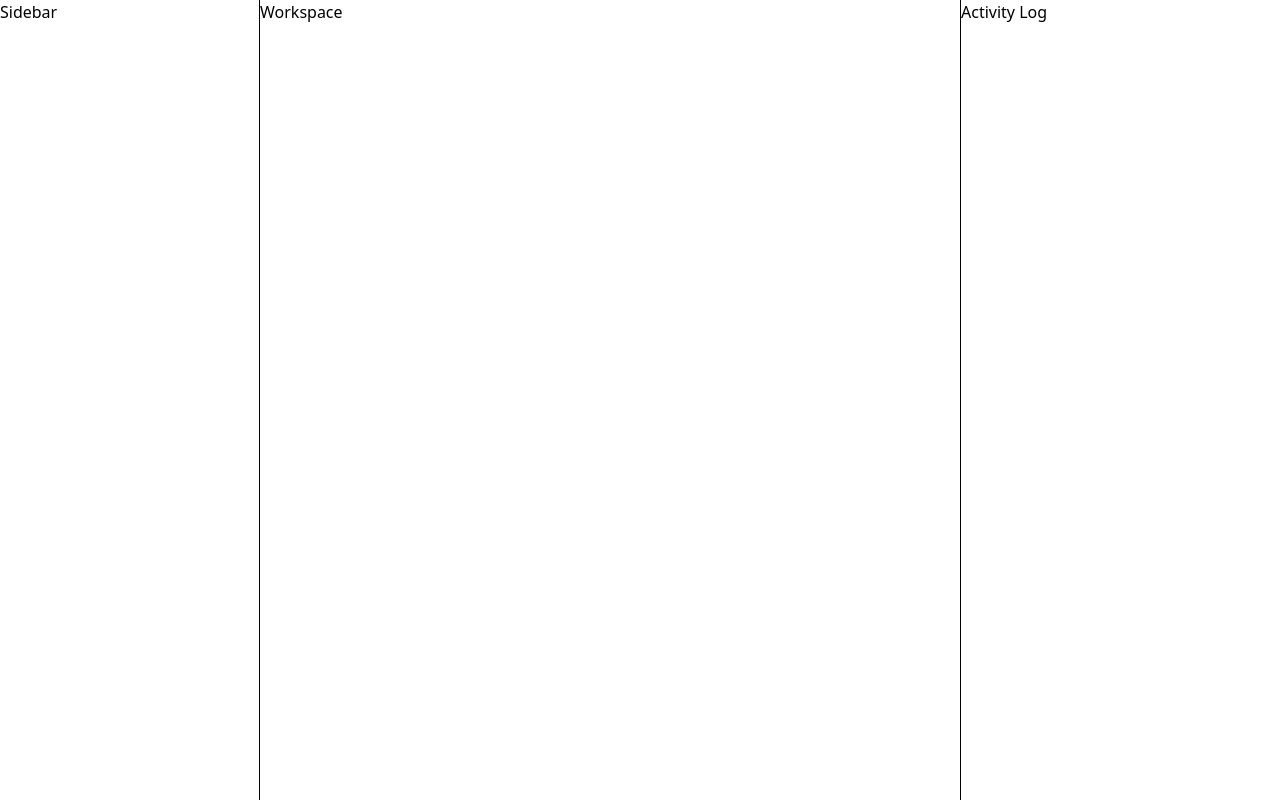
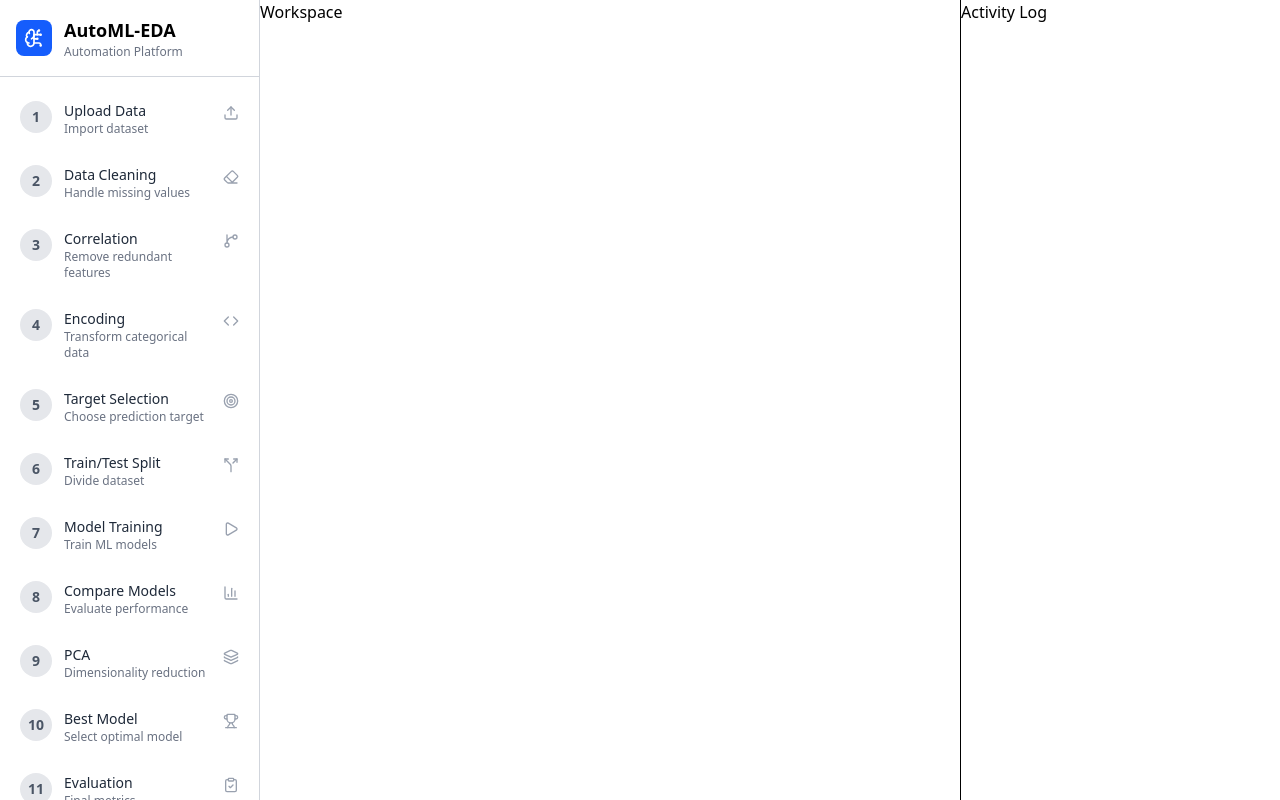
Before and after one commit to Shi1709/AutoML-EDA-, a React (Vite) app in the folder frontend/: page / in a window 1280 px wide. Built offline with nearby package versions, Linux system fonts and the light colour scheme.

Commit message:
Built sidebar

```diff
--- a/frontend/package.json
+++ b/frontend/package.json
@@ -11,6 +11,7 @@
   },
   "dependencies": {
     "@tailwindcss/vite": "^4.1.18",
+    "lucide-react": "^0.563.0",
     "react": "^18.3.1",
     "react-dom": "^18.3.1",
     "tailwindcss": "^4.1.18"
--- a/frontend/src/components/Sidebar.jsx
+++ b/frontend/src/components/Sidebar.jsx
@@ -1,10 +1,90 @@
-const Sidebar = () => {
+/* eslint-disable react/prop-types */
+import {
+  Upload,
+  Code,
+  Target,
+  Split,
+  Play,
+  BarChart3,
+  Layers,
+  Eraser,
+  GitBranch,
+  Trophy,
+  ClipboardCheck,
+  ChartLine,
+  BrainCircuit
+} from "lucide-react";
+
+const steps = [
+  { id: 1, title: "Upload Data", desc: "Import dataset", icon: Upload },
+  { id: 2, title: "Data Cleaning", desc: "Handle missing values", icon: Eraser },
+  { id: 3, title: "Correlation", desc: "Remove redundant features", icon: GitBranch },
+  { id: 4, title: "Encoding", desc: "Transform categorical data", icon: Code },
+  { id: 5, title: "Target Selection", desc: "Choose prediction target", icon: Target },
+  { id: 6, title: "Train/Test Split", desc: "Divide dataset", icon: Split },
+  { id: 7, title: "Model Training", desc: "Train ML models", icon: Play },
+  { id: 8, title: "Compare Models", desc: "Evaluate performance", icon: BarChart3 },
+  { id: 9, title: "PCA", desc: "Dimensionality reduction", icon: Layers },
+  { id: 10, title: "Best Model", desc: "Select optimal model", icon: Trophy },
+  { id: 11, title: "Evaluation", desc: "Final metrics", icon: ClipboardCheck },
+  { id: 12, title: "Visualization", desc: "Data insights", icon: ChartLine }
+];
+
+const Sidebar = ({ activeStep, setActiveStep }) => {
   return (
-    <div className="h-screen flex flex-col border-r bg-white">
-        Sidebar
-    </div>
+    <aside className="h-screen w-65 border-r border-gray-300 bg-white flex flex-col">
+      <div className="flex items-center gap-3 px-4 py-4 border-b border-gray-300">
+        <div className="h-9 w-9 rounded-lg bg-blue-600 text-white flex items-center justify-center">
+          <BrainCircuit size={20} />
+        </div>
+        <div>
+          <h1 className="font-semibold text-lg">AutoML-EDA</h1>
+          <p className="text-xs text-gray-500">Automation Platform</p>
+        </div>
+      </div>
+      <div className="flex-1 overflow-y-auto px-2 py-3 space-y-1">
+        {steps.map((step) => (
+          <SidebarItem
+            key={step.id}
+            step={step}
+            active={activeStep === step.id}
+            onClick={() => setActiveStep(step.id)}
+          />
+        ))}
+      </div>
+    </aside>
+  );
+};
 
-  )
-}
+const SidebarItem = ({ step, active, onClick }) => {
+  const Icon = step.icon;
 
-export default Sidebar
+  return (
+    <button
+      onClick={onClick}
+      className={`relative w-full flex items-start gap-3 px-3 py-3 rounded-lg text-left transition-all ${
+        active ? "bg-blue-50 shadow-sm" : "hover:bg-gray-50"
+      }`}
+    >
+      {active && (
+        <span className="absolute left-0 top-2 bottom-2 w-1 rounded-r bg-blue-600" />
+      )}
+      <div
+        className={`h-8 w-8 rounded-full flex items-center justify-center text-sm font-semibold ${
+          active ? "bg-blue-600 text-white" : "bg-gray-200 text-gray-600"
+        }`}
+      >
+        {step.id}
+      </div>
+      <div className="flex-1 leading-tight">
+        <p className={`text-sm font-medium ${active ? "text-blue-700" : "text-gray-800"}`}>
+          {step.title}
+        </p>
+        <p className="text-xs text-gray-500">{step.desc}</p>
+      </div>
+      <Icon size={16} className={`${active ? "text-blue-600" : "text-gray-400"} mt-1`} />
+    </button>
+  );
+};
+
+export default Sidebar;
```
Also changed, not shown: 1 other file (tests, documents, lock files or other folders).
